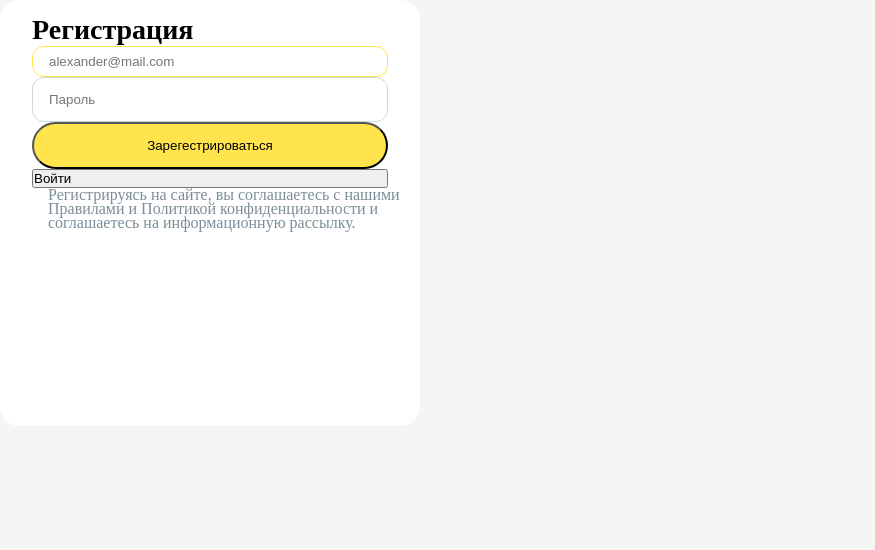
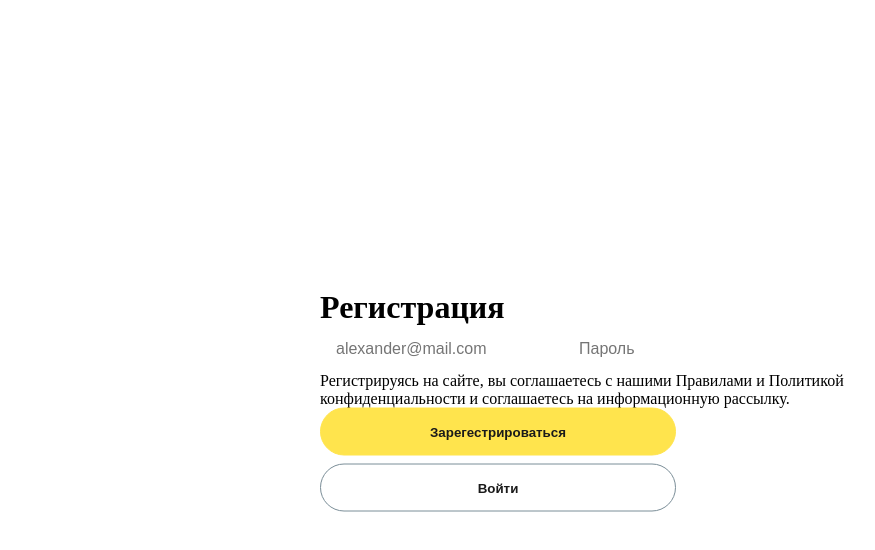
Before and after one commit to Starta-Institute/HomeWork_FE, a plain HTML site: page homeWork_3/index.html in a window 1280 px wide. Shown: the whole page, without its empty margins (0-875 px from the left). Drawn offline with Linux system fonts and the light colour scheme.

Commit message:
https://github.com/pashuAnn/HomeWork_FE.git

```diff
--- a/homeWork_3/style/style.css
+++ b/homeWork_3/style/style.css
@@ -4,104 +4,103 @@
     box-sizing: border-box;
 }
 
-body{
-    background-color: #f5f5f5;
+
+
+form {
+    position: absolute;
+    top: 50%;
+    left: 50%;
+    transform: translate(-50%, -50%);
 }
 
-.main {
-display: flex;
-flex-direction: column;
-justify-content: center;
-align-items: center;
-padding: 16px;
-position: relative;
-width: 420px;
-height: 426px;
-border-radius: 20px;
-background-color: white;
+.sing-box{
+    width: 420px;
+    height: 426px;
+    box-shadow: 0px 2px 8px rgba(40, 41, 61, 0.08),
+    0px 20px 32px rgba(96, 97, 112, 0.24);
+    border-radius: 20px;
+    background: white;
+    position: relative;
 }
 
-.form-content{
-    display: flex;
-    flex-direction: column;
-    align-items: center;
-    justify-content: flex-end;
-    padding: 7px 16px;
+.sing-box h1 {
+    font-size: 28px;
+    font-family: 'Nunito', sans-serif;
+    font-weight: 800;
+    position: relative;
+    top: 40px;
+    left: 32px;
+}
+
+.email-password{
     width: 356px;
     height: 48px;
+    background: white;
+    border: 1px solid #7b8e98;
+    border-radius: 12px;
+    position: relative;
+    top: 60px;
+    left: 32px;
+    transition: all 0.2s linear;
+}
+
+.email-password:hover{
+    border: 1px solid #ffe44d;
+}
+
+.email-password:not(:last-child) {
+    margin-bottom: 8px;
+}
+
+input {
+    outline: none;
+    border: none;
+    font-size: 16px;
+    font-family: 'Nunito', sans-serif;
+    font-weight: 400;
+    font-style: normal;
+    color: #7b8e98;
+    margin: 14px 16px;
 }
 
 
-h1 {
+
+.rules {
+    color: rgba(123, 142, 152, 1);
+    font-family: 'Nunito', sans-serif;
+    font-weight: 400;
+    font-size: 12px;
     width: 356px;
-    height: 32px;
-    font-style: normal;
-    font-weight: 800;
-    font-size: 28px;
-    line-height: 32px;
-    display: flex;
-    align-items: center;
-    color: black;
-    left: 16px;
+    height: 42px;
+    margin-bottom: 24px;
+    margin-top: 24px;
 }
 
-.first  {
-    display: flex;
-    flex-direction: column;
-    align-items: flex-start;
-    padding: 7px 16px;
+
+
+ .registration {
+    border: 1px solid #ffe44d;
+    border-radius: 55px;
     width: 356px;
     height: 48px;
-    border: 1px solid #ffe44d;
-    border-radius: 12px;
-
+    text-align: center;
+    background-color: #ffe44d;
+    color: #1a1a1a;
+    font-family: 'Nunito', sans-serif;
+    font-weight: 700;
+    cursor: pointer;
+    margin-bottom: 8px;
 }
 
-.second {
-    display: flex;
-    flex-direction: row;
-    align-items: center;
-    padding: 14px 16px;
-    gap: 10px;
+.enter {
+    border: 1px solid #7b8e98;
+    background-color: white;
+    border-radius: 55px;
     width: 356px;
     height: 48px;
-    border: 1px solid #cdd8dc;
-    border-radius: 12px;
+    text-align: center;
+    color: #1a1a1a;
+    font-family: 'Nunito', sans-serif;
+    font-weight: 700;
+    cursor: pointer;
 }
-
-p {
-    width: 356px;
-    height: 42px;
-    font-style: normal;
-    font-weight: 12px;
-    line-height: 14px;
-    color: #7b8e98;
-    flex: none;
-    order: 2;
-    align-self: stretch;
-    flex-grow: 0;
-}
-
-button{
-    display: flex;
-    flex-direction: column;
-    align-items: flex-start;
-    padding: 0px;
-    gap: 8px;
-    width: 356px;
-    height: 104px;
-}
-
-.registration{
-    display: flex;
-    flex-direction: row;
-    justify-content: center;
-    align-items: center;
-    padding: 14px 24px;
-    width: 356px;
-    height: 48px;
-    padding: 14px 24px 14px 24px;
-    background-color: #ffe44d;
-    border-radius: 55px;
-
-}
```
